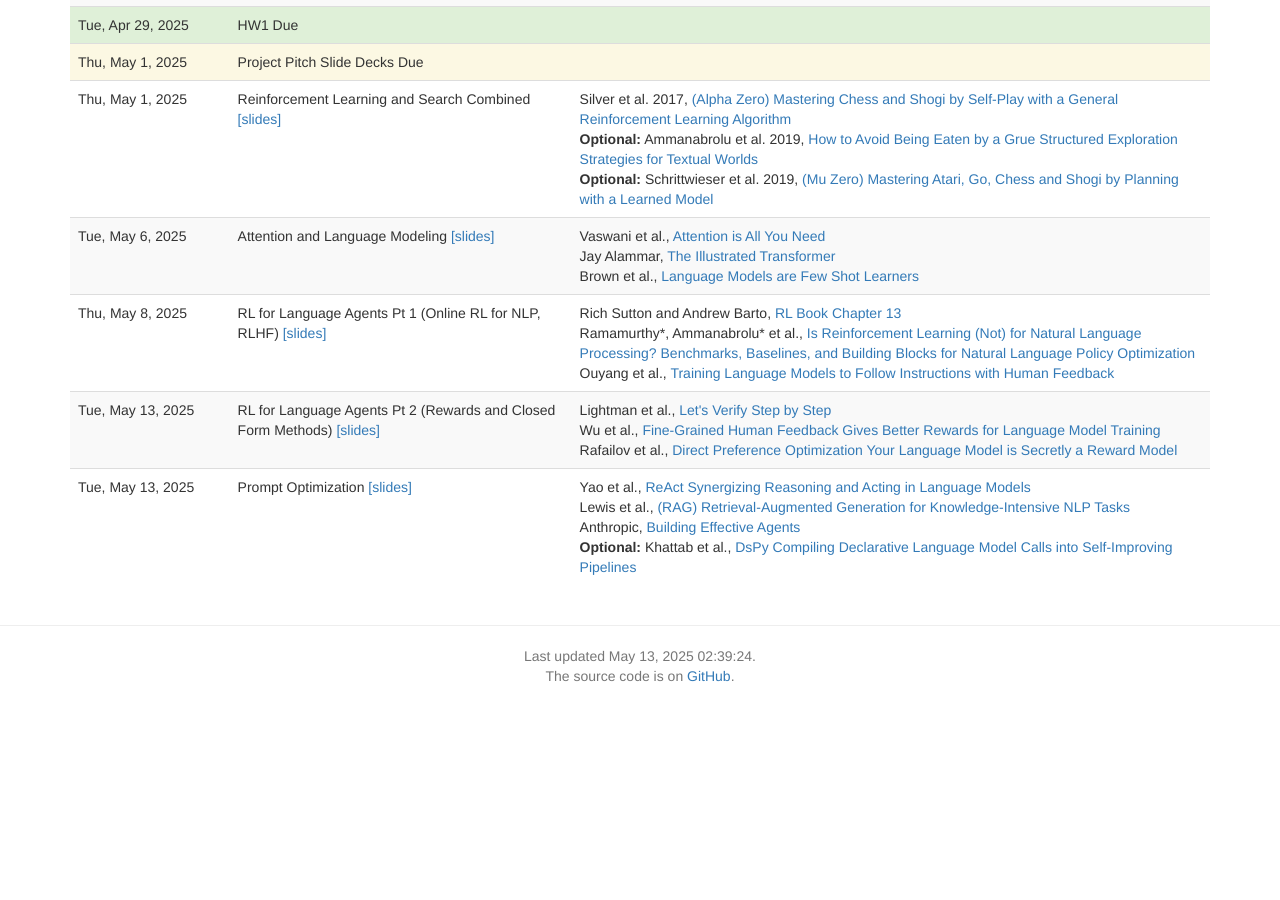
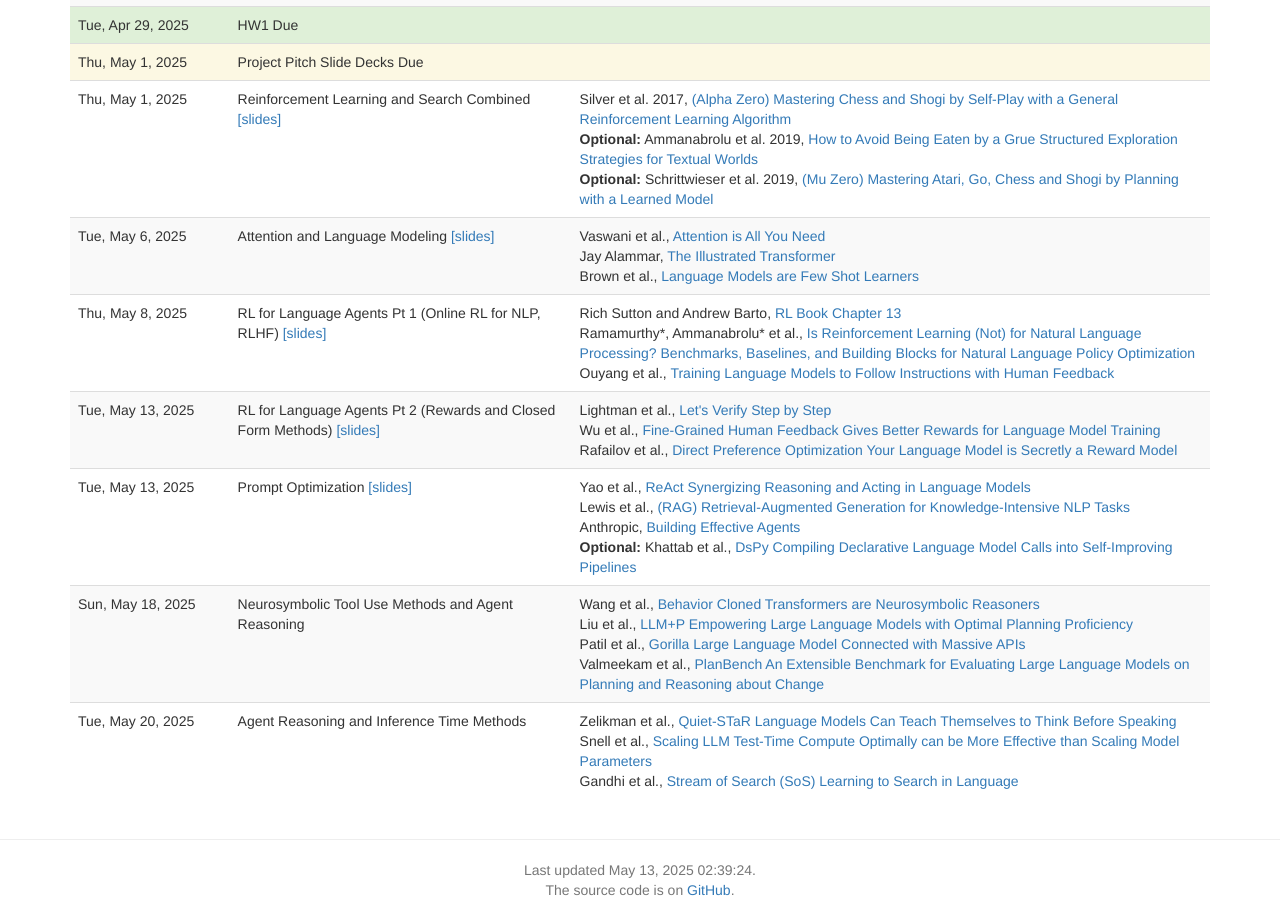
Before and after one commit to tonyroumi/intro-deep-rl-course, a Jekyll site: the page built from lectures.md, in a window 1280 px wide and 900 px high, scrolled down 719 px. Built offline with Jekyll 4.4.1, drawn with Linux system fonts in a browser that asks for light colours; nearby versions of some CDN libraries; a script that is not in the unit is left out; before the commit the page ends 1405 px from its top, so only the background shows below that.

Commit message:
lectures

```diff
--- a/_data/lectures.yaml
+++ b/_data/lectures.yaml
@@ -205,3 +205,41 @@
           url: https://arxiv.org/abs/2310.03714
           authors: Khattab et al.
           optional: True
+-
+  date: 2025-05-18
+  title: Neurosymbolic Tool Use Methods and Agent Reasoning
+  slides:
+  readings:
+        -
+          title: Behavior Cloned Transformers are Neurosymbolic Reasoners
+          url: https://arxiv.org/abs/2210.07382
+          authors: Wang et al.
+        -
+          title: LLM+P Empowering Large Language Models with Optimal Planning Proficiency
+          url: https://arxiv.org/abs/2304.11477
+          authors: Liu et al.
+        -
+          title: Gorilla Large Language Model Connected with Massive APIs
+          url: https://gorilla.cs.berkeley.edu/
+          authors: Patil et al.
+        -
+          title: PlanBench An Extensible Benchmark for Evaluating Large Language Models on Planning and Reasoning about Change
+          url: https://arxiv.org/abs/2206.10498
+          authors: Valmeekam et al.
+-
+  date: 2025-05-20
+  title: Agent Reasoning and Inference Time Methods
+  slides:
+  readings:
+        -
+          title: Quiet-STaR Language Models Can Teach Themselves to Think Before Speaking
+          url: https://arxiv.org/abs/2403.09629
+          authors: Zelikman et al.
+        -
+          title: Scaling LLM Test-Time Compute Optimally can be More Effective than Scaling Model Parameters
+          url: https://arxiv.org/abs/2408.03314
+          authors: Snell et al.
+        -
+          title: Stream of Search (SoS) Learning to Search in Language
+          url: https://arxiv.org/abs/2404.03683
+          authors: Gandhi et al.
```
